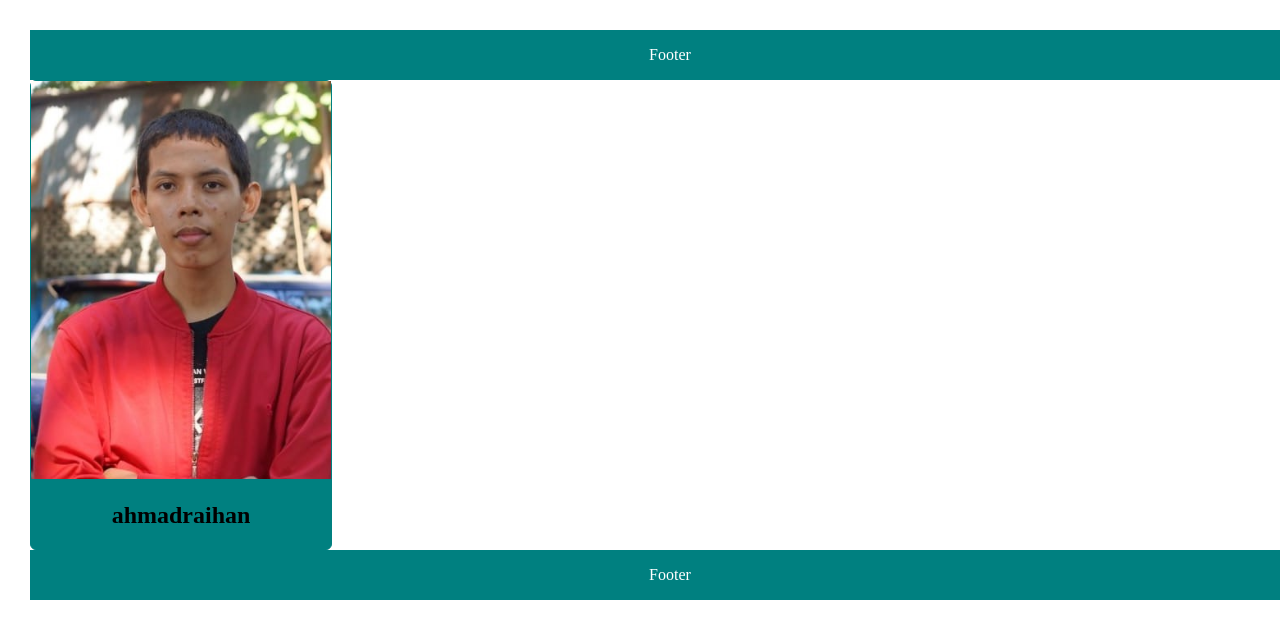
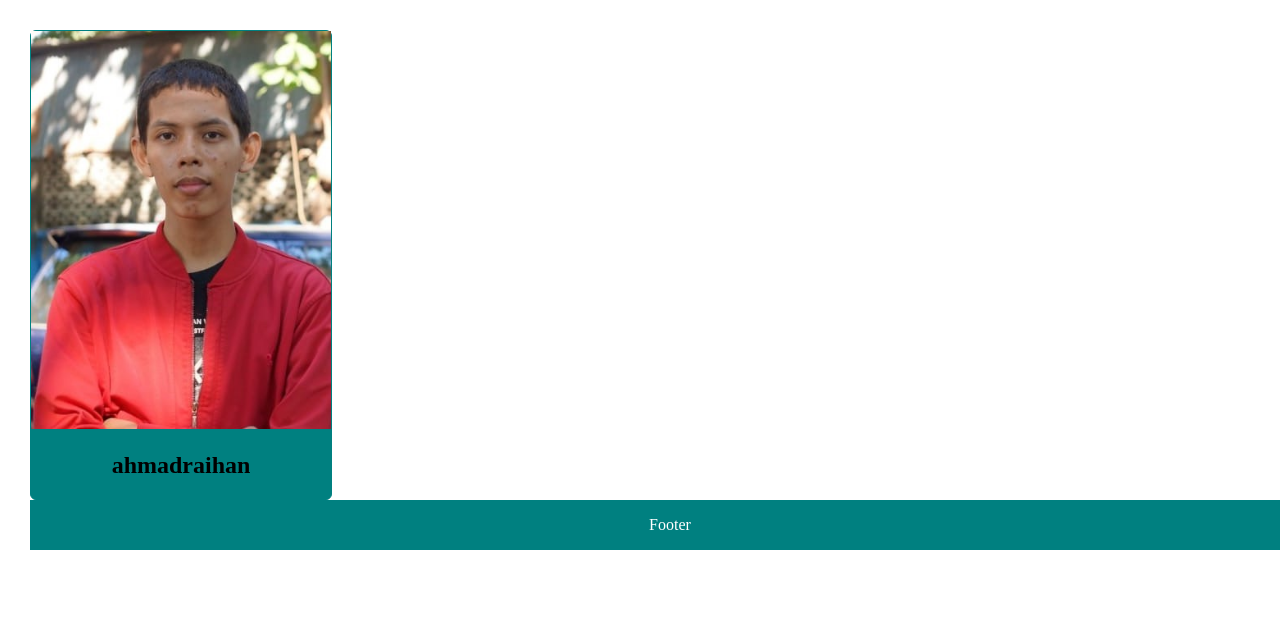
Before and after one commit to raihan1801-oss/ahmad_raihan_60900118018, a plain HTML site: page index.html in a window 1280 px wide. Shown: the top 638 px of the page. Drawn offline with Linux system fonts and the light colour scheme.

Commit message:
change 2

```diff
--- a/index.html
+++ b/index.html
@@ -4,7 +4,6 @@
         <link rel="stylesheet" href="images/style.css">
     </head>
     <body>
-        <div id="footer">Footer</div>
      <div id="profile-container">
         <img  id="profile-image" src="images/ahmadraihan.jpg" alt="profile image" />
         <h2 id="profile-name">ahmadraihan</h2>
```
